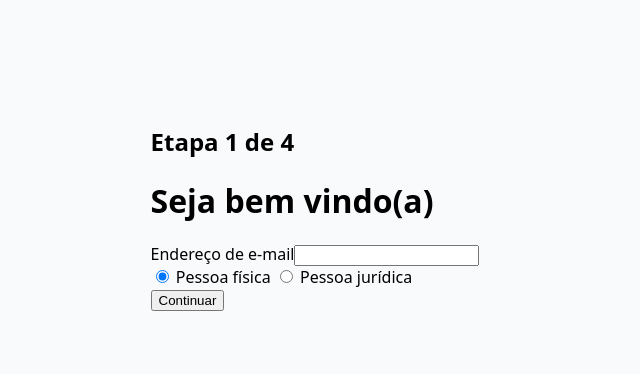
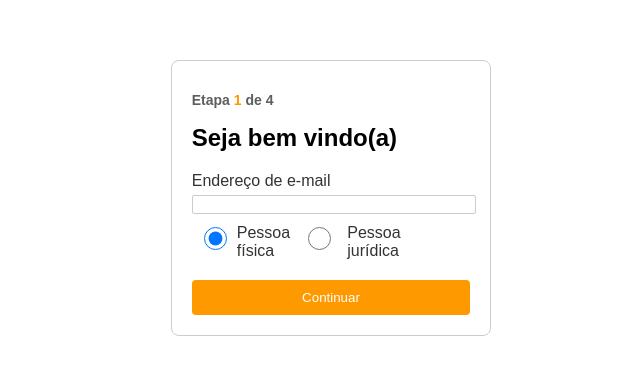
Before and after one commit to kakamorsch/desafio-mb-web, a Vue app: page / in a window 1280 px wide. Shown: the part 192-566 px from the top of the page, without its empty margins (325-965 px from the left). Built offline with nearby package versions, Linux system fonts and the light colour scheme.

Commit message:
`Style main.css: bring the style from the example image`

```diff
--- a/src/assets/main.css
+++ b/src/assets/main.css
@@ -1,16 +1,81 @@
 /* Estilos Globais */
 body {
-    font-family: system-ui, sans-serif;
-    background-color: #f8fafc;
-    margin: 0;
-    min-height: 100vh;
-    display: flex;
-    justify-content: center;
-    align-items: center;
-  }
+  font-family: Arial, sans-serif;
+  background-color: white;
+  display: flex;
+  justify-content: center;
+  align-items: center;
+  min-height: 100vh;
+  margin: 0;
+}
 
   .container {
     width: 100%;
     max-width: 1280px;
     padding: 1rem;
   }
+  .container form{
+    display: flex;
+    flex-direction: column;
+  }
+
+  .step {
+    padding: 20px;
+    border: 1px solid #ccc;
+    border-radius: 8px;
+    margin-bottom: 20px;
+  }
+  h2 {
+    font-size: 14px;
+    color: #5e5e5e;
+    margin-bottom: 10px;
+  }
+  .step h2 span {
+    color: #ff9900; /* cor retirada da imagem de exemplo */
+  }
+  .step h1 {
+    font-size: 24px;
+    font-weight: bold;
+    margin-bottom: 20px;
+}
+.step label {
+  display: block;
+  margin-bottom: 5px;
+  color: #333;
+}
+.step input{
+  width: 100%;
+  border: 1px solid #ccc;
+  border-radius: 2px;
+  margin-bottom: 10px;
+}
+
+.step .radio-group {
+  width: 75%;
+  display: flex;
+  margin-bottom: 15px;
+}
+.radio-group label {
+  display: flex;
+}
+.step button {
+  width: 100%;
+  padding: 10px;
+  border: none;
+  border-radius: 4px;
+  color: white;
+  background-color: #ff9900; /* cor retirada da imagem de exemplo */
+  cursor: pointer;
+}
+.step .button-group {
+  display: flex;
+  justify-content: space-between;
+}
+.step .button-group button {
+  width: 48%;
+}
+.step .button-group button.back {
+  background-color: white;
+  color: #ff9900; /* cor retirada da imagem de exemplo */
+  border: 1px solid #ff9900;
+}
```
